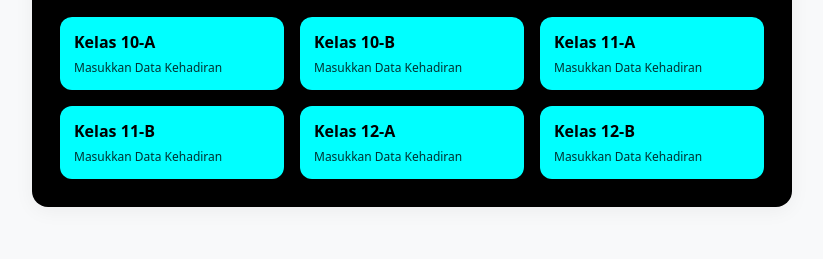
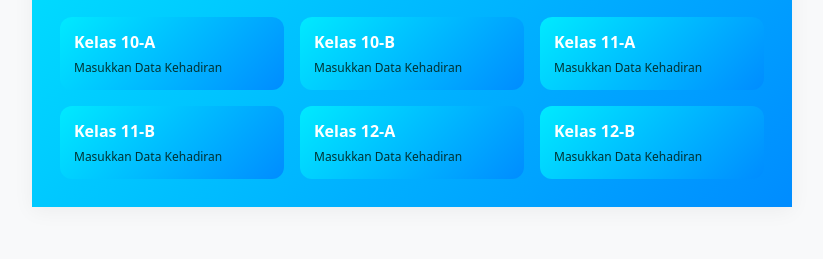
Before and after one commit to alfalahalmakky91/absensi, a plain HTML site: page index.html in a window 1280 px wide. Shown: the part 744-1003 px from the top of the page, without its empty margins (228-1051 px from the left). Drawn offline with Linux system fonts and the light colour scheme.

Commit message:
Update index.html

```diff
--- a/index.html
+++ b/index.html
@@ -8,7 +8,7 @@
 <style>
 :root {
   --bg: #f8f9fa;
-  --card: #ffffff;
+  --card: linear-gradient(135deg, #dce7ff, #88aeff);
   --text: #222;
   --muted: #6c757d;
   --primary: #3b82f6;
@@ -27,7 +27,7 @@ body {
 
 .card {
   background: var(--card);
-  border-radius: 16px;
+  border-radius: var(--radius);
   padding: 28px;
   box-shadow: 0 4px 20px rgba(0,0,0,0.05);
   margin-bottom: 28px;
@@ -115,7 +115,7 @@ footer {
 
 
 <!-- ====== CARD SMA ====== -->
-<main class="card" role="main" style="background:#000; color:#fff;">
+<main class="card" role="main" style="background: linear-gradient(135deg, #00eaff, #008cff); color:#fff;">
 <header style="display:flex; align-items:center; gap:16px;">
   <div class="logo" style="background:none; padding:0;">
     <img src="https://raw.githubusercontent.com/alfalahalmakky91/absensi/main/LOGO%202%20-%20SMA.JPG" alt="Logo SMA" style="width:56px; height:56px; border-radius:12px; object-fit:cover;">
@@ -128,12 +128,12 @@ footer {
 </header>
 
 <section class="grid">
-  <a class="btn" style="background:#00ffff; color:#000;" href="https://alfalahalmakky91.github.io/absensi-SMA-Plus-10-A/">Kelas 10-A<small style="color:#003333;">Masukkan Data Kehadiran</small></a>
-  <a class="btn" style="background:#00ffff; color:#000;" href="https://alfalahalmakky91.github.io/absensi-SMA-Plus-10-B/">Kelas 10-B<small style="color:#003333;">Masukkan Data Kehadiran</small></a>
-  <a class="btn" style="background:#00ffff; color:#000;" href="https://alfalahalmakky91.github.io/absensi-SMA-Plus-11-A/">Kelas 11-A<small style="color:#003333;">Masukkan Data Kehadiran</small></a>
-  <a class="btn" style="background:#00ffff; color:#000;" href="https://alfalahalmakky91.github.io/absensi-SMA-Plus-11-B/">Kelas 11-B<small style="color:#003333;">Masukkan Data Kehadiran</small></a>
-  <a class="btn" style="background:#00ffff; color:#000;" href="https://alfalahalmakky91.github.io/absensi-SMA-Plus-12-A/">Kelas 12-A<small style="color:#003333;">Masukkan Data Kehadiran</small></a>
-  <a class="btn" style="background:#00ffff; color:#000;" href="https://alfalahalmakky91.github.io/absensi-SMA-Plus-12-B/">Kelas 12-B<small style="color:#003333;">Masukkan Data Kehadiran</small></a>
+  <a class="btn" style="background: linear-gradient(135deg, #00eaff, #008cff); color:#fff;" href="https://alfalahalmakky91.github.io/absensi-SMA-Plus-10-A/">Kelas 10-A<small style="color:#003333;">Masukkan Data Kehadiran</small></a>
+  <a class="btn" style="background: linear-gradient(135deg, #00eaff, #008cff); color:#fff;" href="https://alfalahalmakky91.github.io/absensi-SMA-Plus-10-B/">Kelas 10-B<small style="color:#003333;">Masukkan Data Kehadiran</small></a>
+  <a class="btn" style="background: linear-gradient(135deg, #00eaff, #008cff); color:#fff;" href="https://alfalahalmakky91.github.io/absensi-SMA-Plus-11-A/">Kelas 11-A<small style="color:#003333;">Masukkan Data Kehadiran</small></a>
+  <a class="btn" style="background: linear-gradient(135deg, #00eaff, #008cff); color:#fff;" href="https://alfalahalmakky91.github.io/absensi-SMA-Plus-11-B/">Kelas 11-B<small style="color:#003333;">Masukkan Data Kehadiran</small></a>
+  <a class="btn" style="background: linear-gradient(135deg, #00eaff, #008cff); color:#fff;" href="https://alfalahalmakky91.github.io/absensi-SMA-Plus-12-A/">Kelas 12-A<small style="color:#003333;">Masukkan Data Kehadiran</small></a>
+  <a class="btn" style="background: linear-gradient(135deg, #00eaff, #008cff); color:#fff;" href="https://alfalahalmakky91.github.io/absensi-SMA-Plus-12-B/">Kelas 12-B<small style="color:#003333;">Masukkan Data Kehadiran</small></a>
 </section>
 </main>
 
```
